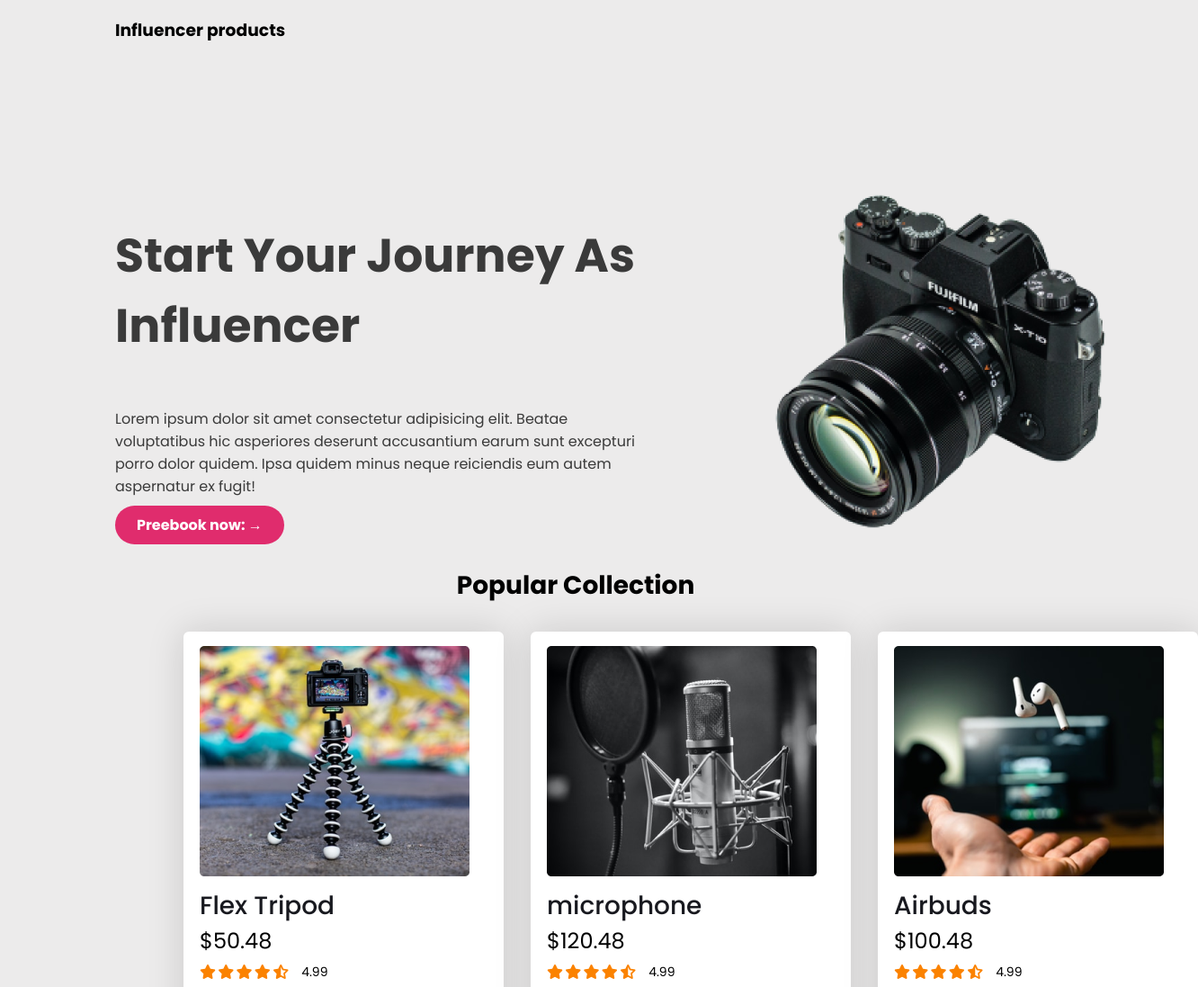
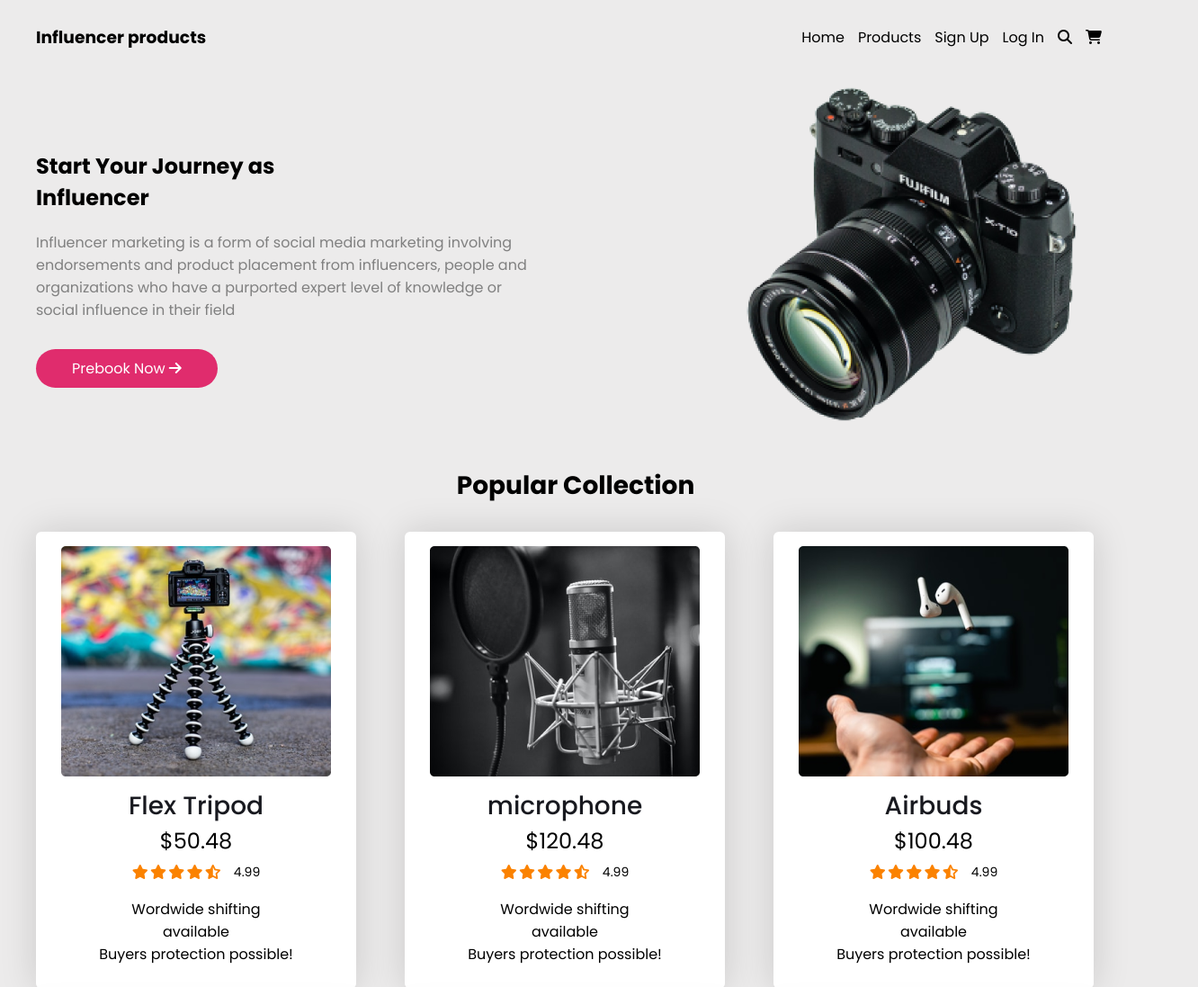
Before and after one commit to hasinaakter/influencer-gear-assignment2, a plain HTML site: page index.html in a window 1280 px wide. Shown: the top 1097 px of the page at 90% size, 1332 px wide, since content can reach past the window. Drawn offline with Linux system fonts and the light colour scheme.

Commit message:
Resolved container

```diff
--- a/index.html
+++ b/index.html
@@ -11,36 +11,50 @@
     <link rel="stylesheet" href="styles/style.css">
 </head>
 <body>
+   <section class="container">
     <header>
         <!-- this is header part -->
-        <div class="top-influencer">
-            <h3>Influencer products</h3>
+      <div class="nav-bar">
+          <div class="nav-left">
+              <h3>Influencer products</h3>
 
-                <articale class="influencer-blog">
-                    <div class="blog-info">
-                        <h3 class="blog-title">Start Your Journey As <br> Influencer</h3>
-                        <p class="blog-short-info">Lorem ipsum dolor sit amet consectetur adipisicing elit. Beatae voluptatibus hic asperiores deserunt accusantium earum sunt excepturi porro dolor quidem.
-                            Ipsa quidem minus neque reiciendis eum autem aspernatur ex fugit! </p>
-                            <a class="link-button" target="_blank"  href=" " alt="">Preebook now: &rarr;</a>
+          </div>
+          <div class="nav-right">
+              <ul>
+                  <li><a href=""> Home</a></li>
+                  <li><a href=""> Products</a></li>
+                  <li><a href=""> Sign Up</a></li>
+                  <li><a href=""> Log In</a></li>
+                  <li><a href=""><i class="fas fa-search"></i> </a></li>
+                  <li><a href=""><i class="fas fa-shopping-cart"></i> </a></li>
+              </ul>
+          </div>
+      </div>
+    </header>
 
+   </section>
 
-                    </div>
-
-                    <div class="top-camera">
-                        <img src="images/main-camera.png">
-
-                    </div>
-
-                </articale>
+   <section class="container">
+    <div class="hero">
+        <div class="hero-left">
+            <h1>Start Your Journey as <br> Influencer</h1>
+            <p>Influencer marketing is a form of social media marketing involving endorsements and product placement from influencers, people and organizations who have a purported expert level of knowledge or social influence in their field</p>
+            <a href="">Prebook Now <i class="fas fa-arrow-right"></i></a>
+        </div>
+        <div class="hero-right">
+            <img src="images/main-camera.png" alt="">
 
         </div>
-    </header>
+    </div>
+
+   </section>
     <!-- main part start from here -->
 
     <main>
 
         <!-- grid container -->
-        <section class="course-container">
+        <section class="container">
+
             <h2 class="container-title">Popular Collection</h2>
             <div class="courses">
                 <div class="course">
@@ -268,27 +282,19 @@
 
 </div>
 
-
-        </section>
+</section>
 
 
-
-
-
-
-
-
-<footer class="footer-site">
+<footer>
     <div>
-        <h2 id="color-tag">Influencer products</h2>
-    <p class="footer-class">Copyright © 2020  influencer products<br>All rights reserved</p>
+        <h2>Influencer products</h2>
+    <p class="footer-text">Copyright © 2020  influencer products<br>All rights reserved</p>
     </div>
     <div class="footer-icons">
-            <i class="fab fa-instagram-square"></i>
-
-            <i class="fab fa-dribbble"></i>
-            <i class="fab fa-twitter-square"></i>
-            <i class="fab fa-youtube"></i>
+                <span class="icons"><i class="fab fa-instagram-square"></i></span>
+                <span class="icons"><i class="fab fa-dribbble"></i></span>
+                <span class="icons"><i class="fab fa-twitter-square"></i></span>
+                <span class="icons"><i class="fab fa-youtube"></i></span>
     </div>
 </footer>
     </main>
--- a/styles/style.css
+++ b/styles/style.css
@@ -6,66 +6,61 @@ body{
     font-family: 'Poppins', sans-serif;
     background-color: #ecebeb;
 }
-.top-influencer{
-    margin-left: 120px;
+.container{
+max-width: 1200px;
+margin: 0 auto;
+}
 
+.nav-bar{
+    display: flex;
+    justify-content: space-between;
+    align-items: center;
+}
+ .nav-right ul{
+display: flex;
+ }
+ .nav-right ul li{
+
+    list-style: none;
+    margin-right: 15px;
+     }
+
+     .nav-right ul li a{
+        color: black;
+        text-decoration: none;
+     }
+
+.hero{
+    display: flex;
+    align-items: center;
 
      }
-
-.influencer-blog{
-    display: flex;
-    margin-top: 145px;
-
-
+.hero-left p{
+    color: gray;
+    margin-right: 200px;
+    margin-bottom: 40px;
 
 }
-.blog-info{
-color: #3A3A3A;
-
-}
-
-.blog-title{
-    position: relative;
-    font-size: 52px;
-
-}
-
-
-.blog-short-info{
-
-    font-size: 16px;
-    margin-bottom: 18px;
-}
-    .link-button{
-
+.hero-left a{
     text-decoration: none;
-        flex-direction: row;
-        align-items: flex-start;
-        background:#E02C6D; ;
+    padding: 10px 40px;
+    background-color: #E02C6D;
     color: white;
-        font-weight: 700;
-        border-radius: 40px;
-        padding: 10px 24px;
-
-    }
-
-    .top-camera{
-    width: 440px;
-    height: 414px;
-    margin-left: 113px;
-
+    border-radius: 50px;
 }
 
 /* couses styles */
 .course-container{
     margin-left: 196px;
     margin-right: 196px;
-
+    text-align: center;
+    justify-content:center;
 }
 .container-title{
     font-size: 28px;
     text-align: center;
     margin-bottom: 30px;
+
 
 }
 
@@ -75,6 +70,8 @@ color: #3A3A3A;
     grid-template-columns: repeat(3,1fr);
    grid-column-gap: 30px;
    grid-row-gap: 30px;
+   text-align: center;
+   justify-content:center;
 
 }
 
@@ -117,7 +114,7 @@ color: #3A3A3A;
     .rating-info{
         display: flex;
         align-items: center;
-        justify-content:initial;
+        justify-content:center;
     }
 
      .fa-star{
@@ -149,8 +146,9 @@ color: #3A3A3A;
 
 
 .more-button .button{
-    justify-content: flex-end;
-     display: flex;
+
+     display:flex;
+     justify-content:right;
     text-decoration: none;
     color: #E02C6D;
     font-weight: 700;
@@ -159,10 +157,9 @@ color: #3A3A3A;
 
     }
 
-.footer-site{
-
-
+footer{
     text-align: center;
+    justify-content:center;
      background: black;
     color: white;
     padding-top: 20px;
@@ -170,15 +167,59 @@ color: #3A3A3A;
     margin: 0%;
 
 }
-.footer-class{
+.footer-text {
     display: flex;
     align-items: center;
     justify-content:center;
-
+    padding-left:3px;
+    padding-right: 3px;
     font-family: 'Inter', sans-serif;
     font-family: 'Manrope', sans-serif;
     font-family: 'Poppins', sans-serif;
 }
-.footer-icons{
+.icons{
+    padding-left: 8px;
+    padding-right: 8px;
+}
+
+/* ---------- Media Queries ------------- */
+
+         /* For Mobile devices */
+         @media only screen and (max-width:688px){
+
+            .container{
+                width: 100%;
+            }
+            .nav-bar{
+                flex-direction: column;
+            }
+            .hero{
+                flex-direction: column;
+            }
+            .hero-left{
+                order: 2;
+            }
+            .hero-right{
+                order: 1;
+            }
+
+            .hero-left p{
+                margin-right: 0px;
+            }
+             .courses{
+                grid-template-columns: repeat(1,1fr);
 
             }
+
+
+         }
+         /*For tablet devices*/
+         @media only screen and (min-width:688px) and (max-width:992px){
+
+            .courses{
+
+                grid-template-columns: repeat(2,1fr);
+
+
+            }
+         }
```
Lines whose indentation alone changed are shown as unchanged.
